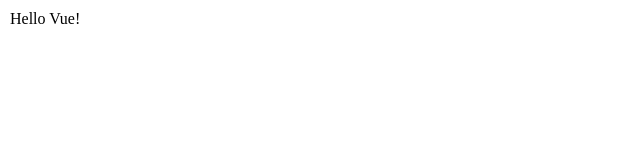
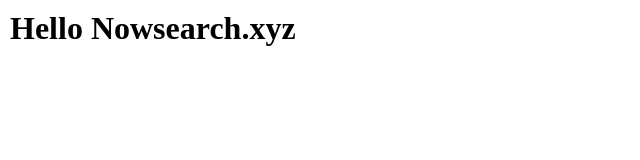
Before and after one commit to eklem/nowsearch.xyz, a plain HTML site: page index.html in a window 1280 px wide. Shown: the whole page, without its empty margins (0-640 px from the left). Drawn offline with nearby package versions, Linux system fonts and the light colour scheme.

Commit message:
Update index.html

```diff
--- a/index.html
+++ b/index.html
@@ -1,14 +1,8 @@
 <html>
   <head>
     <link rel="stylesheet" href="xyz.css">
-    <script src="https://cdn.jsdelivr.net/npm/vue/dist/vue.js"></script>
   </head>
   <body>
-
-    <div id="nowsearch">
-      {{ message }}
-    </div>
-
-    <script src="norchvue.js"></script>
+  <h1>Hello Nowsearch.xyz</h1>
   </body>
 </html>
```
